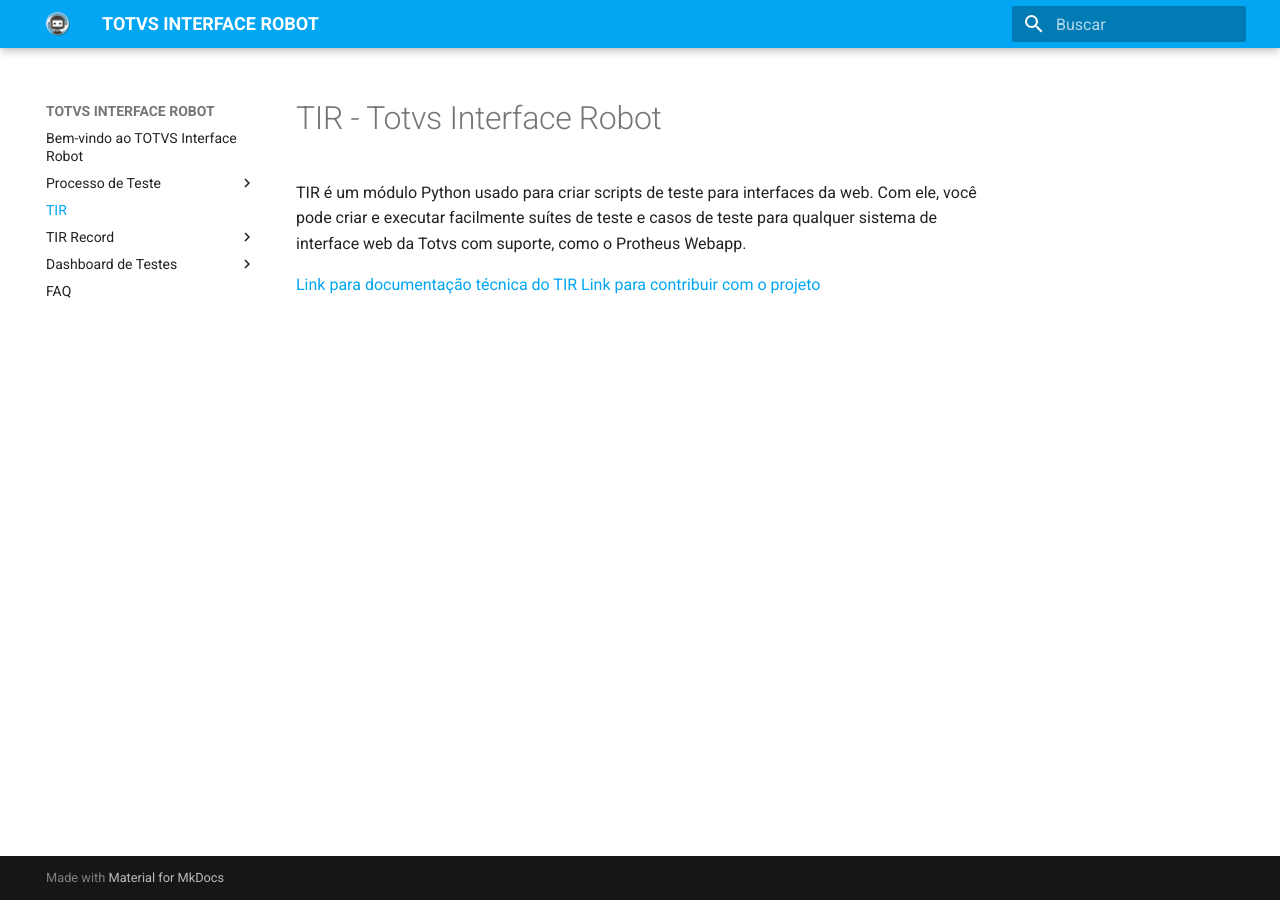
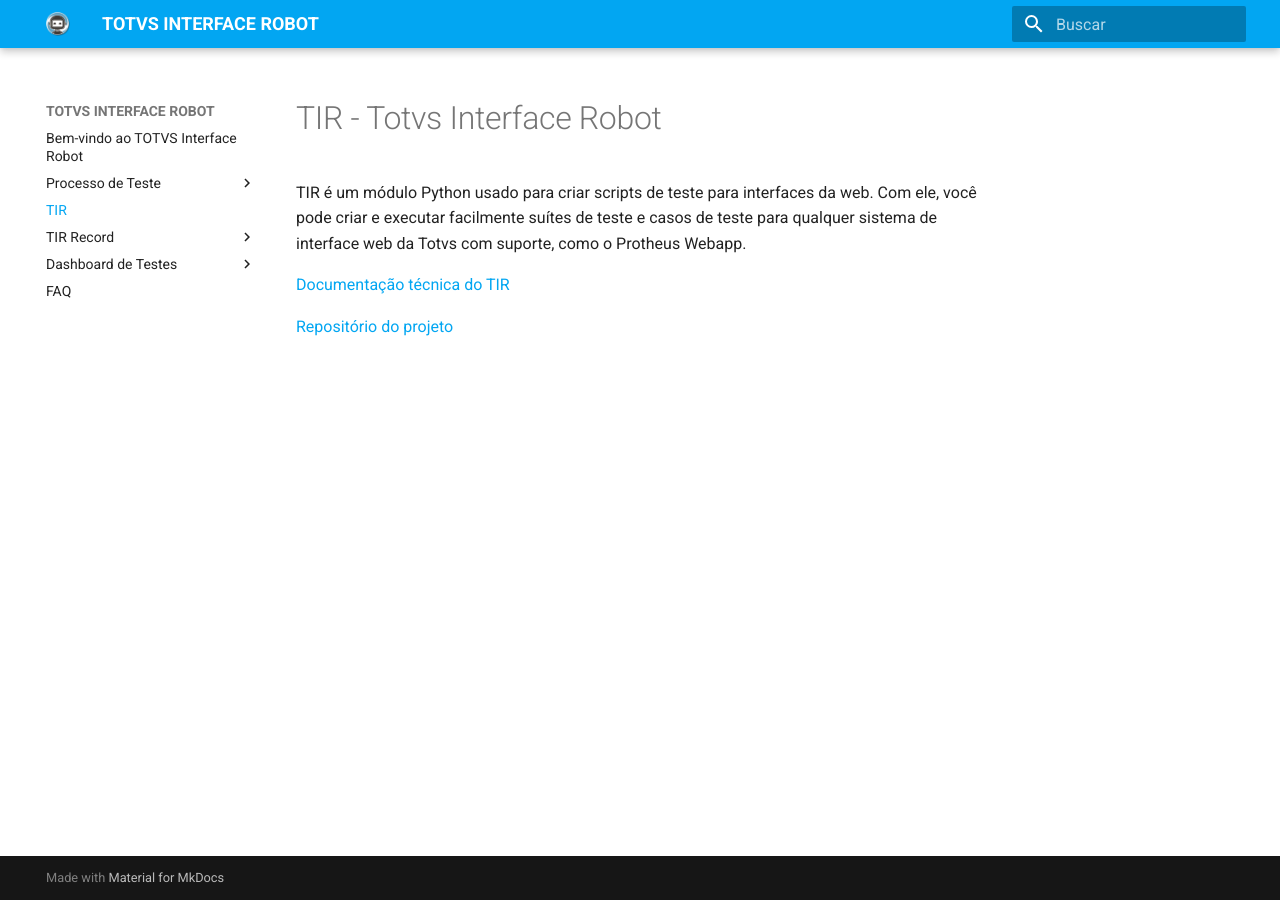
Before and after one commit to totvs/tir-docs, an MkDocs documentation site: the page built from docs/TIR.md, in a window 1280 px wide. Built offline with MkDocs 1.6.1 and Material for MkDocs 9.7.7, drawn with Linux system fonts in a browser that asks for light colours.

Commit message:
Alterando links da página TIR

```diff
--- a/docs/TIR.md
+++ b/docs/TIR.md
@@ -2,5 +2,6 @@
 
 TIR é um módulo Python usado para criar scripts de teste para interfaces da web. Com ele, você pode criar e executar facilmente suítes de teste e casos de teste para qualquer sistema de interface web da Totvs com suporte, como o Protheus Webapp.
 
-[Link para documentação técnica do TIR](https://github.com/totvs/tir#documentation)
-[Link para contribuir com o projeto](https://github.com/totvs/tir#contributing)
+[Documentação técnica do TIR](https://totvs.github.io/tir/)
+
+[Repositório do projeto](https://github.com/totvs/tir)
```
